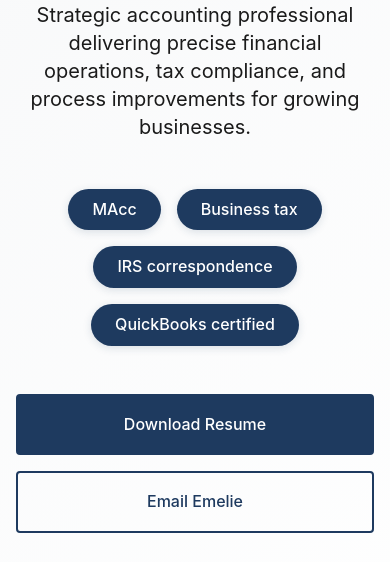
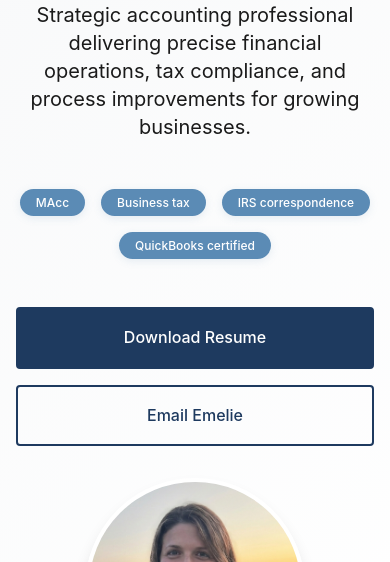
Before and after one commit to jwold/emelie-rodriguez, a plain HTML site: page index.html in a window 390 px wide. Shown: the part 257-819 px from the top of the page. Drawn offline with Linux system fonts and the light colour scheme.

Commit message:
Add favicon and refine chip styling
- Add favicon.png with proper HTML link tags
- Make chips smaller and more subtle
- Change chips to lighter blue (#5b8bb5)
- Reduce chip padding and font size
- Update mobile chip sizing

🤖 Generated with [Claude Code](https://claude.com/claude-code)

Co-Authored-By: Claude <noreply@anthropic.com>

```diff
--- a/index.html
+++ b/index.html
@@ -19,6 +19,10 @@
     <meta property="twitter:title" content="Emelie Rodriguez, CPA | Accounting Professional">
     <meta property="twitter:description" content="Experienced CPA specializing in business tax, financial operations, and compliance. Based in Coeur d'Alene, Idaho.">
     <meta property="twitter:image" content="https://emelie-rodriguez.netlify.app/assets/og-image.jpg">
+
+    <!-- Favicon -->
+    <link rel="icon" type="image/png" href="favicon.png">
+    <link rel="apple-touch-icon" href="favicon.png">
 
     <link rel="stylesheet" href="styles.css">
 </head>
--- a/styles.css
+++ b/styles.css
@@ -300,14 +300,14 @@ ul, ol {
 
 .chip {
     display: inline-block;
-    padding: var(--space-md) var(--space-xl);
-    background-color: var(--color-primary);
+    padding: var(--space-sm) var(--space-lg);
+    background-color: #5b8bb5;
     border: none;
     border-radius: 999px;
-    font-size: var(--font-size-lg);
+    font-size: var(--font-size-sm);
     font-weight: 500;
     color: white;
-    box-shadow: 0 2px 8px rgba(30, 58, 95, 0.15);
+    box-shadow: 0 2px 8px rgba(91, 139, 181, 0.15);
 }
 
 .cta-group {
@@ -719,8 +719,8 @@ ul, ol {
     }
 
     .chip {
-        font-size: var(--font-size-base);
-        padding: var(--space-sm) var(--space-lg);
+        font-size: var(--font-size-xs);
+        padding: var(--space-xs) var(--space-md);
     }
 
     .section-padding {
```
Also changed, not shown: favicon.png (added), 2 other files.
